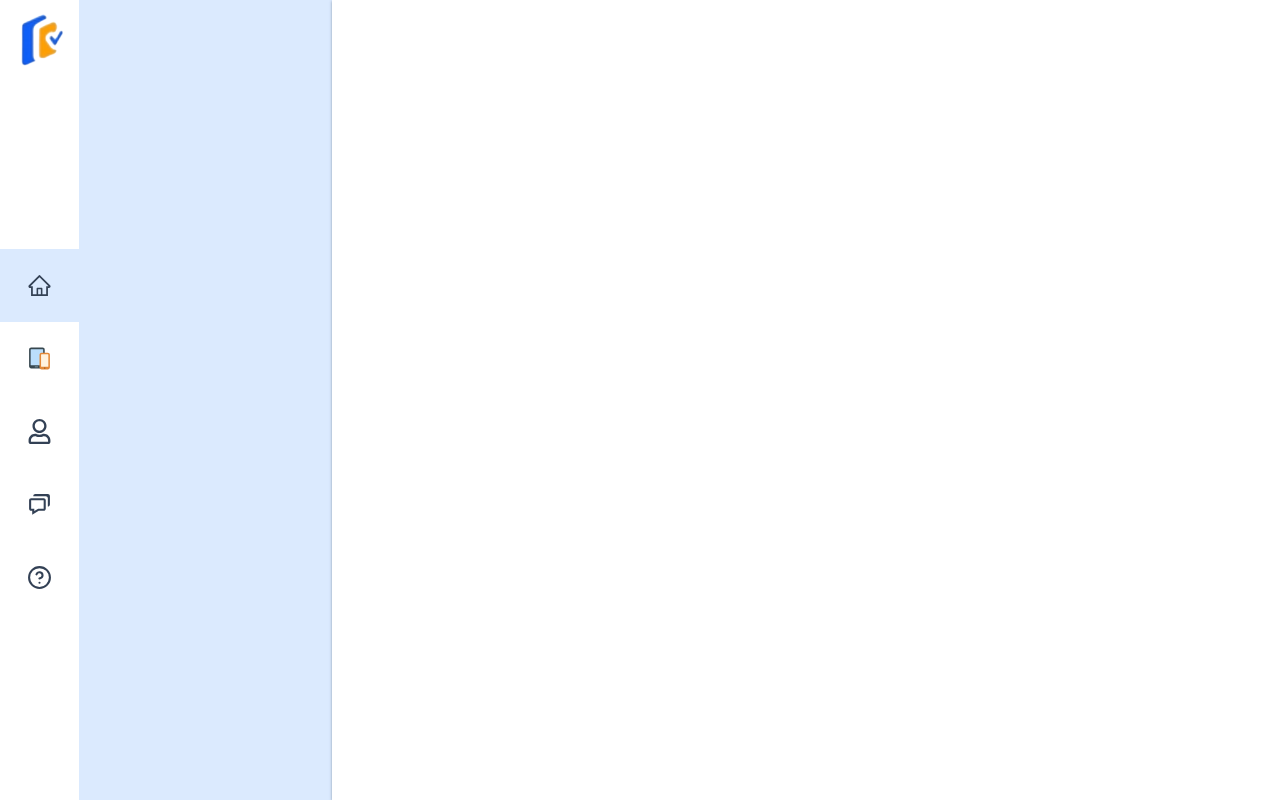
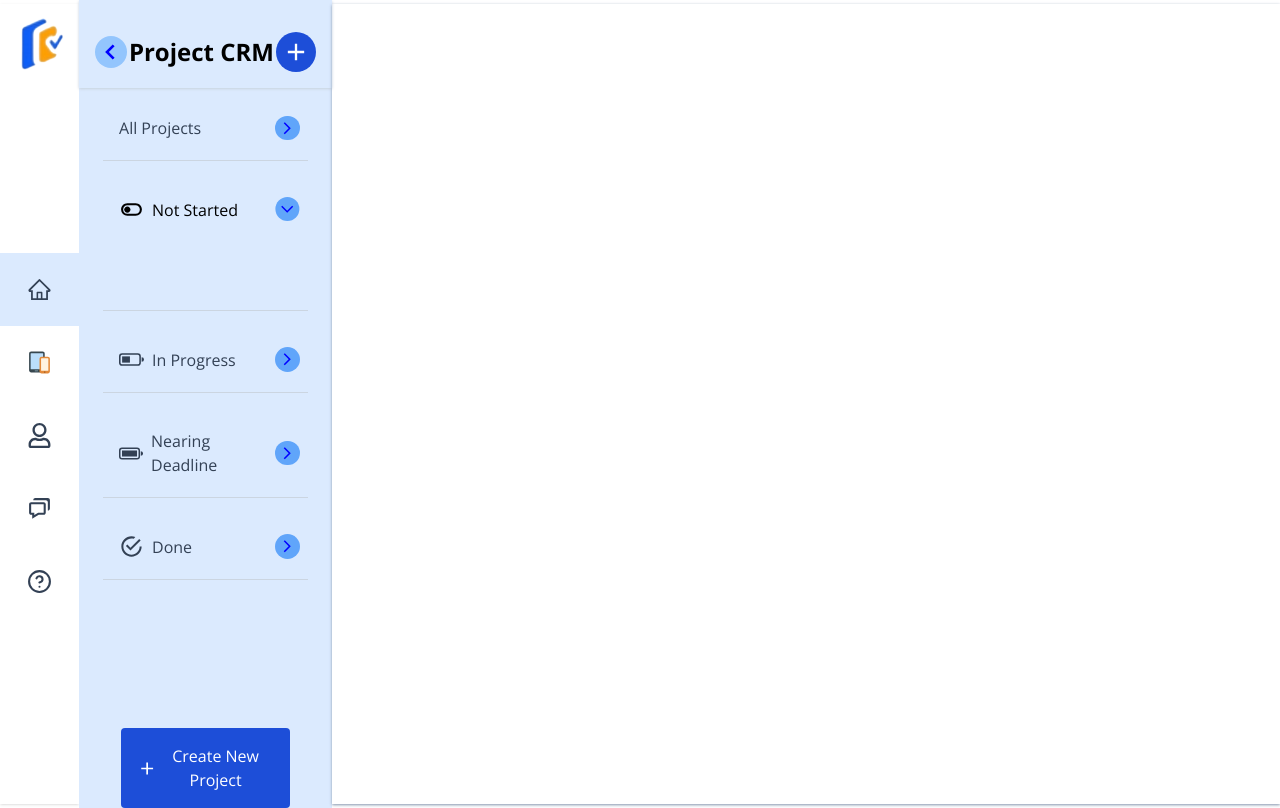
Before and after one commit to chidodev/fyde, a Next.js app: page / in a window 1280 px wide. Built offline with nearby package versions, Linux system fonts and the light colour scheme.

Commit message:
[feat]: Add Middle bar

```diff
--- a/package.json
+++ b/package.json
@@ -9,6 +9,10 @@
     "lint": "next lint"
   },
   "dependencies": {
+    "@emotion/react": "^11.11.0",
+    "@emotion/styled": "^11.11.0",
+    "@mui/icons-material": "^5.11.16",
+    "@mui/material": "^5.13.0",
     "@types/node": "20.1.5",
     "@types/react": "18.2.6",
     "@types/react-dom": "18.2.4",
--- a/src/components/MiddleBar/MiddleBar.tsx
+++ b/src/components/MiddleBar/MiddleBar.tsx
@@ -1,9 +1,103 @@
-import React from 'react'
+import { items } from '@/utils/data';
+import ArrowForwardIosSharpIcon from '@mui/icons-material/ArrowForwardIosSharp';
+import { Box, Typography } from '@mui/material';
+import MuiAccordion, { AccordionProps } from '@mui/material/Accordion';
+import MuiAccordionDetails from '@mui/material/AccordionDetails';
+import MuiAccordionSummary, {
+  AccordionSummaryProps,
+} from '@mui/material/AccordionSummary';
+import { styled } from '@mui/material/styles';
+import { useState } from 'react';
+import { BiChevronLeft, BiPlus } from 'react-icons/bi';
+import { BsFillTabletLandscapeFill } from 'react-icons/bs';
+
+const Accordion = styled((props: AccordionProps) => (
+  <MuiAccordion disableGutters elevation={0} square {...props} />
+))(({ }) => ({
+  '&:before': {
+    display: 'none',
+  },
+  width: "100%",
+  color: "black",
+  background: 'transparent'
+}));
+
+const AccordionSummary = styled((props: AccordionSummaryProps) => (
+  <MuiAccordionSummary
+    expandIcon={<ArrowForwardIosSharpIcon sx={{ fontSize: '0.9rem' }} />}
+    {...props}
+  />
+))(({ theme }) => ({
+  color: "grey",
+  fontWeight: "bold",
+  flexDirection: 'row',
+  '& .MuiAccordionSummary-expandIconWrapper.Mui-expanded': {
+    transform: 'rotate(90deg)',
+  },
+  '& .MuiAccordionSummary-expandIconWrapper': {
+    color: "blue",
+    background: "rgb(96 165 250 / 1)",
+    padding: '5px',
+    borderRadius: "100%"
+  },
+  '& .MuiAccordionSummary-content': {
+    marginLeft: theme.spacing(1),
+  },
+  padding: theme.spacing(1),
+}));
+
+const AccordionDetails = styled(MuiAccordionDetails)(({ theme }) => ({
+  padding: theme.spacing(4),
+  color: "#999"
+}));
 
 const MiddleBar = () => {
+  const [expanded, setExpanded] = useState<string | boolean>('panel1');
+  const [activeSubItem, setActiveSubItem] = useState<string>("")
+  const handleChange =
+    (panel: string) => (event: React.SyntheticEvent, newExpanded: boolean) => {
+      event.preventDefault()
+      setExpanded(newExpanded ? panel : false);
+    };
+
   return (
-    <div className='bg-blue-100 min-h-screen w-1/5 flex flex-col'>
-        <span className='font-bold'></span>
+    <div className='bg-blue-100 min-h-screen w-1/5  flex flex-col'>
+      <div className='w-full px-4 flex items-center pt-8 justify-between shadow shadow-slate-300 pb-4'>
+        <BiChevronLeft color='blue' size={25} className='cursor-pointer w-8 h-8 rounded-full flex items-center justify-center bg-blue-300' />
+        <span className='font-bold text-2xl text-center'>Project CRM</span>
+        <div className='w-10 h-10 cursor-pointer rounded-full flex items-center justify-center bg-blue-700'>
+          <BiPlus size={28} color='white' className='' />
+        </div>
+      </div>
+      <div className="w-full min-h-[calc(100vh_-_10vh)] flex-col flex justify-between items-center">
+        <div className='w-full px-6 flex flex-col'>
+          {
+            items.map((item, index) => (
+              <Accordion key={index} className='my-2 border-b border-slate-300' expanded={expanded === `panel${index}`} onChange={handleChange(`panel${index}`)}>
+                <AccordionSummary aria-controls={`panel${index}d-content`} id="panel1d-header">
+                  <Box className={`${expanded === ("panel" + index) ? "text-black" : "text-slate-700"} flex items-center`}>
+                    {item.icon && <item.icon className={`mr-2 `} size={25} />}
+                    <Typography className={`font-bold `}>{item.heading}</Typography>
+                  </Box>
+                </AccordionSummary>
+                <AccordionDetails>
+                  <ol>
+                    {
+                      item.subItems.map((subItem, index) => (
+                        <li onClick={() => setActiveSubItem("sub" + index)} className={`my-1 cursor-pointer ${activeSubItem === ("sub" + index) ? "text-black font-bold" : "text-slate-700"}`} key={index}>{subItem.name}</li>
+                      ))
+                    }
+                  </ol>
+                </AccordionDetails>
+              </Accordion>
+            ))
+          }
+        </div>
+        <button className='w-8/12 p-4 rounded bg-blue-700 text-white items-center text-center flex'>
+          <BiPlus size={25} />
+          <span>Create New Project</span>
+        </button>
+      </div>
     </div>
   )
 }
--- a/src/pages/_app.tsx
+++ b/src/pages/_app.tsx
@@ -1,6 +1,10 @@
 import '@/styles/globals.css'
+import THEME from '@/theme'
+import { ThemeProvider } from '@mui/material/styles'
 import type { AppProps } from 'next/app'
 
 export default function App({ Component, pageProps }: AppProps) {
-  return <Component {...pageProps} />
+  return <ThemeProvider theme={THEME}>
+    <Component {...pageProps} />
+  </ThemeProvider>
 }
--- a/src/pages/_document.tsx
+++ b/src/pages/_document.tsx
@@ -5,6 +5,9 @@ export default function Document() {
     <Html lang="en">
       <Head>
         <link rel="shortcut icon" href="logo.png" type="image/x-icon" />
+        <link rel="preconnect" href="https://fonts.googleapis.com" />
+        <link rel="preconnect" href="https://fonts.gstatic.com" />
+        <link href="https://fonts.googleapis.com/css2?family=Open+Sans:ital,wght@0,300;0,400;0,500;0,600;0,700;0,800;1,300;1,400;1,500;1,600;1,700;1,800&display=swap" rel="stylesheet"></link>
       </Head>
       <body>
         <Main />
--- a/src/styles/globals.css
+++ b/src/styles/globals.css
@@ -1,10 +1,12 @@
+@import url("https://fonts.googleapis.com/css2?family=Open+Sans:ital,wght@0,300;0,400;0,500;0,600;0,700;0,800;1,300;1,400;1,500;1,600;1,700;1,800&display=swap");
+
 @tailwind base;
 @tailwind components;
 @tailwind utilities;
-*{
+* {
   margin: 0;
   padding: 0;
   box-sizing: border-box;
-  transition: all .2s ease-in-out;
-  font-family: 'Lato';
+  transition: all 0.2s ease-in-out;
+  font-family: "Open Sans";
 }
--- /dev/null
+++ b/src/theme/index.ts
@@ -0,0 +1,13 @@
+import { createTheme } from "@mui/material/styles";
+
+const THEME = createTheme({
+    typography: {
+        "fontFamily": `"Open Sans", sans-serif`,
+        "fontSize": 14,
+        "fontWeightLight": 300,
+        "fontWeightRegular": 400,
+        "fontWeightMedium": 500
+    }
+});
+
+export default THEME
--- a/src/types/index.d.ts
+++ b/src/types/index.d.ts
@@ -6,3 +6,12 @@ export interface INavbarLink {
     icon: IconType
     label: "home" | "tasks" | "user" | "chat" | "help"
 }
+
+export interface IItem {
+    icon?: IconType
+    heading: string,
+    subItems: {
+        name: string
+        nref?: string
+    }[]
+}
--- a/src/utils/data.ts
+++ b/src/utils/data.ts
@@ -1,44 +1,120 @@
-import { INavbarLink } from "@/types";
+import { IItem, INavbarLink } from "@/types";
 import { AiOutlineHome } from 'react-icons/ai'
 import { FcSmartphoneTablet } from 'react-icons/fc'
 import { FiHelpCircle } from 'react-icons/fi'
-import { BiChat } from 'react-icons/bi'
+import { BiChat, BiToggleLeft } from 'react-icons/bi'
 import { FaRegUser } from 'react-icons/fa'
+import { BsBatteryFull, BsBatteryHalf } from 'react-icons/bs'
+import { IoMdCheckmarkCircleOutline } from 'react-icons/io'
 
 export const navbarLinks: INavbarLink[] = [
     {
         href: "#",
         name: "Home",
         icon: AiOutlineHome,
-        label:"home"
+        label: "home"
 
     },
     {
         href: "/",
         name: "Task",
         icon: FcSmartphoneTablet,
-        label:"tasks"
+        label: "tasks"
 
     },
     {
         href: "/",
         name: "User",
         icon: FaRegUser,
-        label:"user"
+        label: "user"
 
     },
     {
         href: "#",
         name: "Messages",
         icon: BiChat,
-        label:"chat"
+        label: "chat"
 
     },
     {
         href: "/",
         name: "Help",
         icon: FiHelpCircle,
-        label:"help"
+        label: "help"
 
     },
 ]
+
+export const items: IItem[] = [
+    {
+        heading: "All Projects",
+        subItems: [
+            {
+                name: ""
+            }
+        ]
+    },
+    {
+        heading: "Not Started",
+        icon: BiToggleLeft,
+        subItems: [
+            {
+                name: ""
+            }
+        ]
+    },
+    {
+        heading: "In Progress",
+        icon: BsBatteryHalf,
+        subItems: [
+            {
+                name: "World News"
+            },
+            {
+                name: "Project CRM"
+            },
+            {
+                name: "Trading Company"
+            },
+            {
+                name: "GMB Vault"
+            }
+        ]
+    },
+    {
+        heading: "Nearing Deadline",
+        icon: BsBatteryFull,
+        subItems: [
+            {
+                name: "World News"
+            },
+            {
+                name: "Project CRM"
+            },
+            {
+                name: "Trading Company"
+            },
+            {
+                name: "GMB Vault"
+            }
+        ]
+    },
+    {
+        heading: "Done",
+        icon: IoMdCheckmarkCircleOutline,
+        subItems: [
+            {
+                name: "World News"
+            },
+            {
+                name: "Project CRM"
+            },
+            {
+                name: "Trading Company"
+            },
+            {
+                name: "GMB Vault"
+            }
+        ]
+    },
+]
--- a/tailwind.config.js
+++ b/tailwind.config.js
@@ -40,7 +40,6 @@ export default {
       'mono': ['ui-monospace', 'SFMono-Regular',],
       'display': ['Oswald',],
       'body': ['"Open Sans"',],
-      'lato': ['"Lato"',],
       'oregano': ['"Oregano"',],
     },
     colors: {
```
Also changed, not shown: 1 other file (tests, documents, lock files or other folders).
